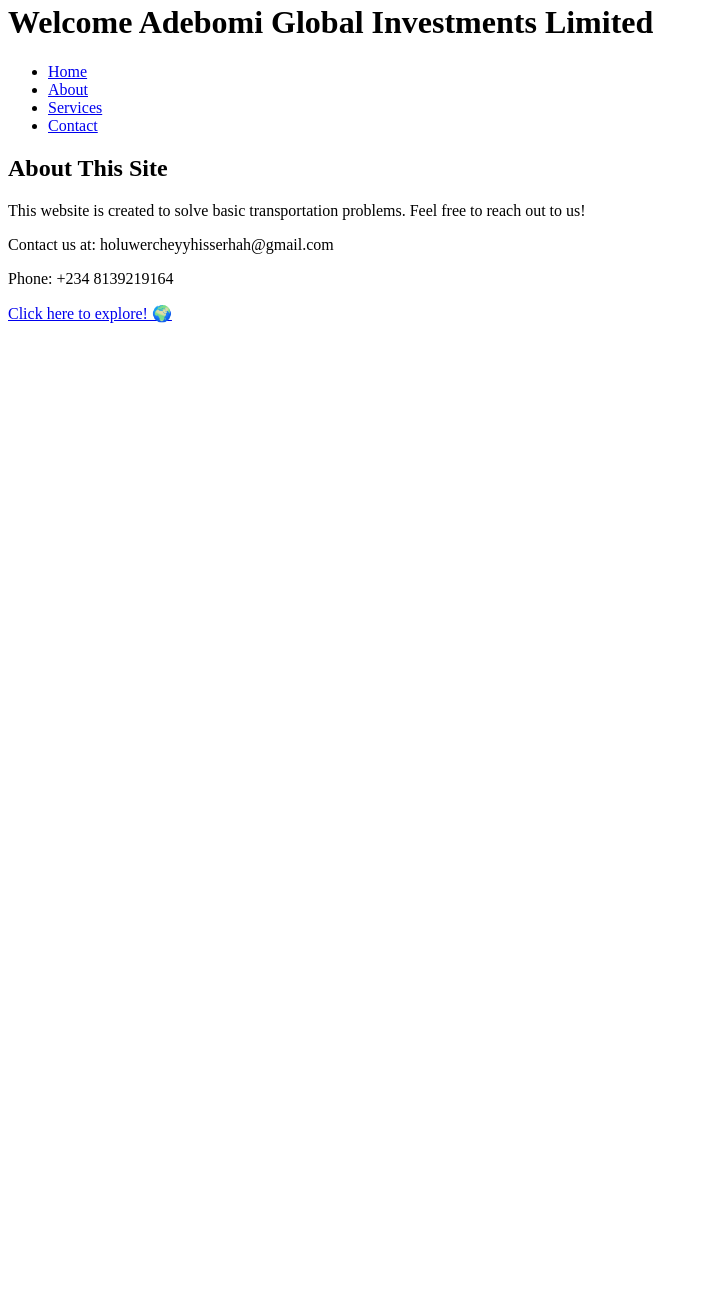
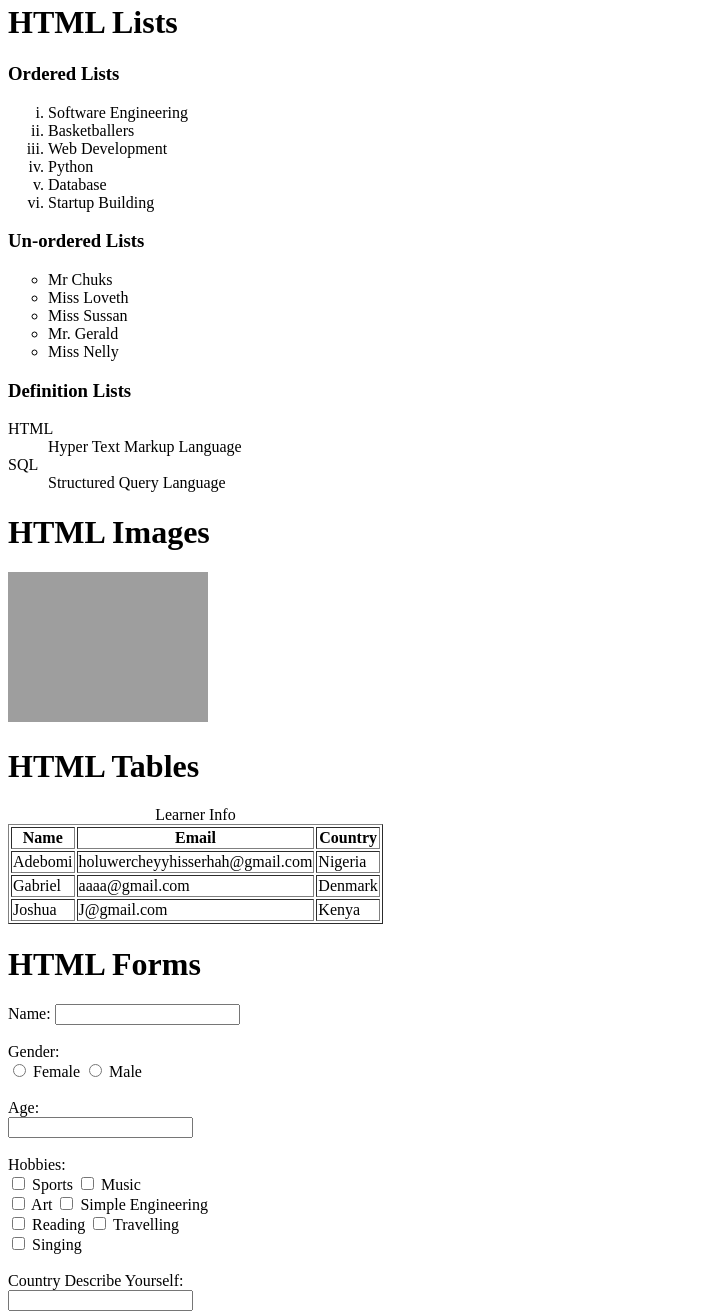
Before and after one commit to holuwercheyy/WebTechnologies-feb-2025-introduction-to-html-5, a plain HTML site: page index.html in a window 1280 px wide. Shown: the part 17-1332 px from the top of the page, without its empty margins (0-707 px from the left). Before the commit the page ends 800 px from the top, so only its background shows below. Drawn offline with Linux system fonts and the light colour scheme; grey boxes are pictures that could not be loaded.

Commit message:
Add files via upload

```diff
--- a/index.html
+++ b/index.html
@@ -1,37 +1,84 @@
 <!DOCTYPE html>
-<html lang="en">
-<head>
-    <meta charset="UTF-8">
-    <meta name="viewport" content="width=device-width, initial-scale=1.0">
-    <title>My Website</title>
-</head>
-<body>
-    <!-- Header Section -->
-    <header>
-        <h1>Welcome Adebomi Global Investments Limited</h1>
-    </header>
-
-    <!-- Navigation Section -->
-    <nav>
-        <ul>
-            <li><a href="#home">Home</a></li>
-            <li><a href="#about">About</a></li>
-            <li><a href="#services">Services</a></li>
-            <li><a href="#contact">Contact</a></li>
-        </ul>
-    </nav>
-
-    <!-- Main Section -->
-    <main>
-        <h2>About This Site</h2>
-        <p>This website is created to solve basic transportation problems. Feel free to reach out to us!</p>
-    </main>
-
-    <!-- Footer Section -->
-    <footer>
-        <p>Contact us at: holuwercheyyhisserhah@gmail.com</p>
-        <p>Phone: +234 8139219164</p>
-    </footer>
-    <a href="https://github.com/holuwercheyy/" target="_blank">Click here to explore! 🌍</a>
+<html>
+    <head>
+        <title>HTML Lists, Images, Tables & Forms</title>
+    </head>
+    <body>
+        <h1>HTML Lists</h1>
+        <h3>Ordered Lists</h3>
+        <ol type="i" start="i">
+            <li> Software Engineering</li>
+            <li>Basketballers</li>
+            <li>Web Development</li>
+            <li>Python</li>
+            <li>Database</li>
+            <li>Startup Building</li>
+            </ol>
+            <h3>Un-ordered Lists</h3>
+            <ul type="circle">
+                <li>Mr Chuks</li>
+                <li>Miss Loveth</li>
+                <li>Miss Sussan</li>
+                <li>Mr. Gerald</li>
+                <li>Miss Nelly</li>
+            </ul>
+            <h3>Definition Lists</h3>
+            <dl>
+                <dt>HTML</dt>
+                <dd>Hyper Text Markup Language</dd>
+                <dt>SQL</dt>
+                <dd>Structured Query Language</dd>
+            </dl>
+            <h1>HTML Images</h1>
+            <img src="https://m.media-amazon.com/images/I/71a37QykgSL._SL1280_.jpg" alt="a beautiful flower" width="200" height="150">
+            <h1>HTML Tables</h1>
+            <table border="1">
+            <caption>Learner Info</caption>
+                    <tr>
+                        <th>Name</th>
+                        <th>Email</th>
+                        <th>Country</th>
+                    </tr>
+                        <tr>
+                            <td>Adebomi</td>
+                            <td>holuwercheyyhisserhah@gmail.com</td>
+                            <td>Nigeria</td>
+                        </tr>
+                        <tr>
+                            <td>Gabriel</td>
+                            <td>aaaa@gmail.com</td>
+                            <td>Denmark</td>
+                        </tr>
+                        <tr>
+                            <td>Joshua</td>
+                            <td>J@gmail.com</td>
+                            <td>Kenya</td>
+                        </tr>
+                    </tfoot>
+                    </table>
+            <h1>HTML Forms</h1>
+            <form action="" method="">
+                <label for="name"> Name: </label>
+                <input type="text" id="student_name" name="student_name" required>
+                <br><br>
+                <label for="gender">Gender:</label><br>
+                <input type="radio" id="gender" name="gender" value="female"> Female
+                <input type="radio" id="gender" name="gender" value="male"> Male
+                <br><br>
+                <label for="age">Age:</label><br>
+                <input type="number" id="age" name="age" min="1" required><br><br>
+                <label for="hobbies">Hobbies:</label> <br>
+                <input type="checkbox" name="hobbies" value=""> Sports
+                <input type="checkbox" name="hobbies" value="music"> Music <br>
+                <input type="checkbox" name="hobbies" value="art"> Art
+                <input type="checkbox" name="hobbies" value="simple engineering"> Simple Engineering <br>
+                <input type="checkbox" name="hobbies" value="reading"> Reading
+                <input type="checkbox" name="hobbies" value="Travelling"> Travelling <br>
+                <input type="checkbox" name="hobbies" value="singing"> Singing
+                <br><br>
+                <label for="country"> Country</label>
+                <label for="description">Describe Yourself:</label><br>
+                      <input type="description"></label>
+            </form>
     </body>
 </html>
```
